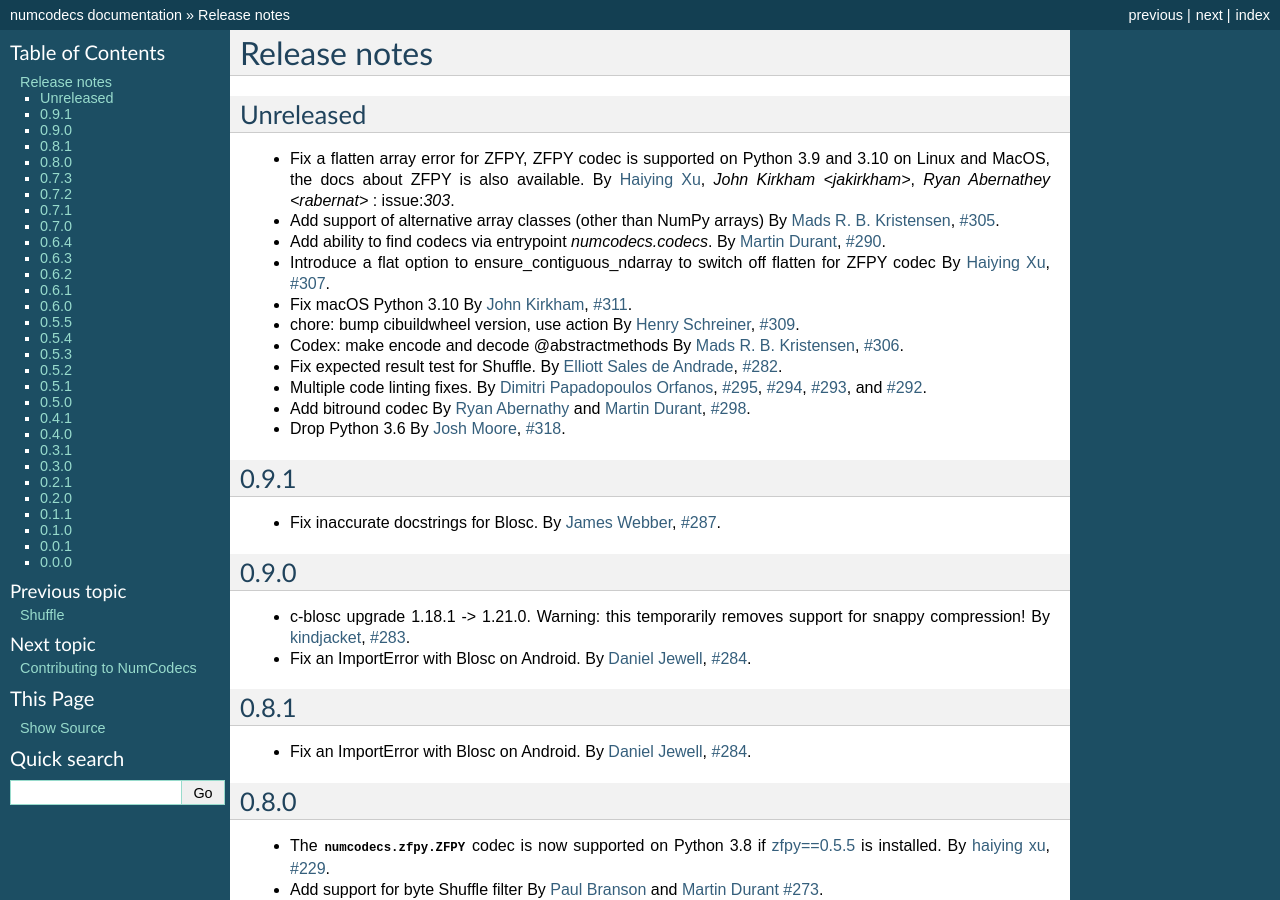
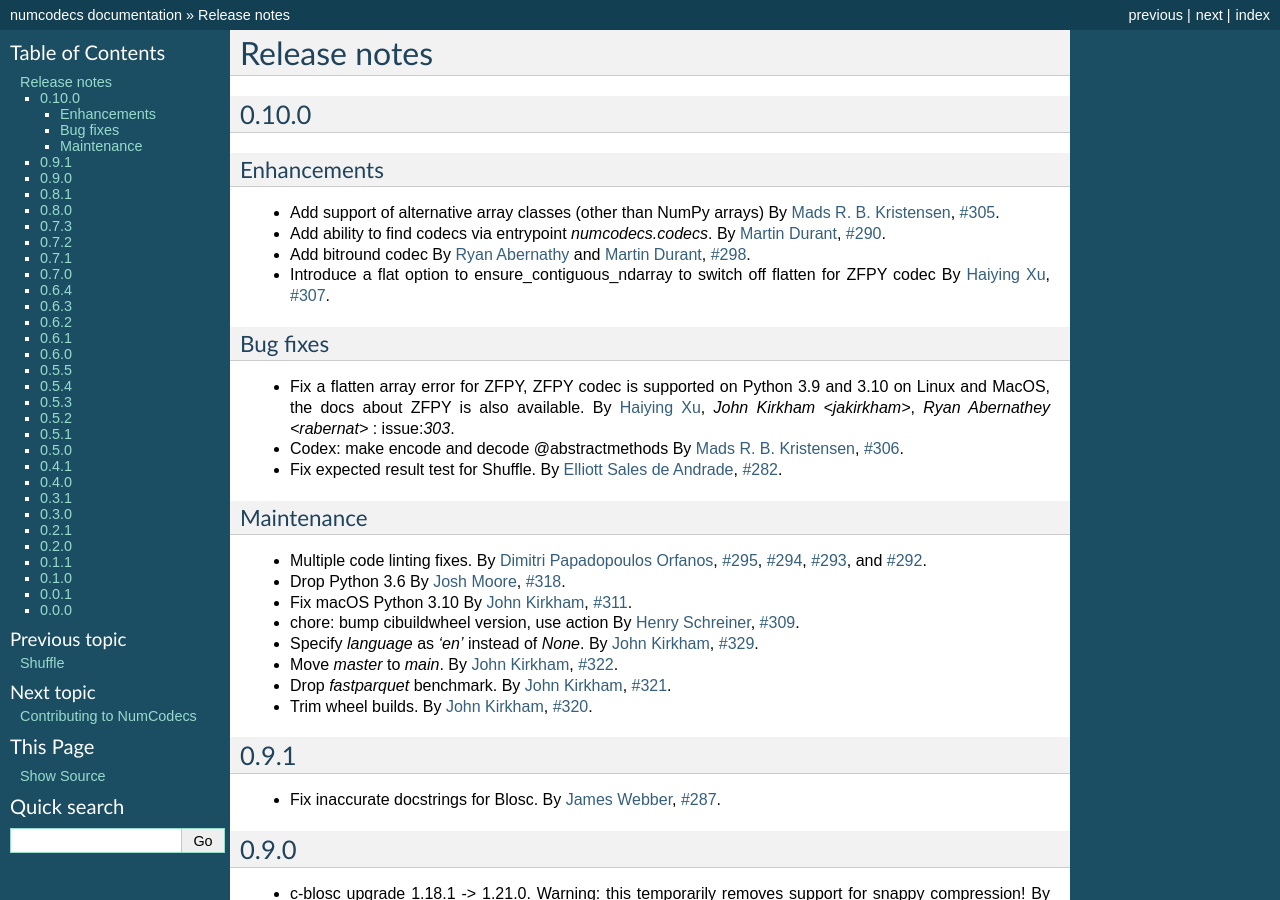
Before and after one commit to zarr-developers/numcodecs, a Sphinx documentation site: the page built from docs/release.rst, in a window 1280 px wide and 900 px high. Built offline with Sphinx 7.4.7, drawn with Linux system fonts in a browser that asks for light colours; pages that are not in the unit, such as notebooks, are missing from menus; the version number could not be read and is left out.

Commit message:
0.10.0 release notes

```diff
--- a/docs/release.rst
+++ b/docs/release.rst
@@ -1,15 +1,23 @@
 Release notes
 =============
 
-.. _unreleased:
+..
+    # Unindent the section between releases in order
+    # to document your changes. On releases it will be
+    # re-indented so that it does not show up in the notes.
 
-Unreleased
-----------
+    .. _unreleased:
 
-* Fix a flatten array error for ZFPY, ZFPY codec is supported on Python 3.9
-  and 3.10 on Linux and MacOS, the docs about ZFPY is also available.
-  By :user:`Haiying Xu <halehawk>`, `John Kirkham <jakirkham>`, `Ryan Abernathey <rabernat>` :
-  issue:`303`.
+    Unreleased
+    ----------
+
+.. _release_0.10.0:
+
+0.10.0
+------
+
+Enhancements
+~~~~~~~~~~~~
 
 * Add support of alternative array classes (other than NumPy arrays)
   By :user:`Mads R. B. Kristensen <madsbk>`, :issue:`305`.
@@ -17,8 +25,35 @@
 * Add ability to find codecs via entrypoint `numcodecs.codecs`.
   By :user:`Martin Durant <martindurant>`, :issue:`290`.
 
+* Add bitround codec
+  By :user:`Ryan Abernathy <rabernat>` and :user:`Martin Durant <martindurant>`, :issue:`298`.
+
 * Introduce a flat option to ensure_contiguous_ndarray to switch off flatten for ZFPY codec
   By :user:`Haiying Xu <halehawk>`, :issue:`307`.
+
+Bug fixes
+~~~~~~~~~
+
+* Fix a flatten array error for ZFPY, ZFPY codec is supported on Python 3.9
+  and 3.10 on Linux and MacOS, the docs about ZFPY is also available.
+  By :user:`Haiying Xu <halehawk>`, `John Kirkham <jakirkham>`, `Ryan Abernathey <rabernat>` :
+  issue:`303`.
+
+* Codex: make encode and decode @abstractmethods
+  By :user:`Mads R. B. Kristensen <madsbk>`, :issue:`306`.
+
+* Fix expected result test for Shuffle.
+  By :user:`Elliott Sales de Andrade <QuLogic>`, :issue:`282`.
+
+Maintenance
+~~~~~~~~~~~
+
+* Multiple code linting fixes.
+  By :user:`Dimitri Papadopoulos Orfanos <DimitriPapadopoulos>`,
+  :issue:`295`, :issue:`294`, :issue:`293`, and :issue:`292`.
+
+* Drop Python 3.6
+  By :user:`Josh Moore <joshmoore>`, :issue:`318`.
 
 * Fix macOS Python 3.10
   By :user:`John Kirkham <jakirkham>`, :issue:`311`.
@@ -26,21 +61,17 @@
 * chore: bump cibuildwheel version, use action
   By :user:`Henry Schreiner <henryiii>`, :issue:`309`.
 
-* Codex: make encode and decode @abstractmethods
-  By :user:`Mads R. B. Kristensen <madsbk>`, :issue:`306`.
+* Specify `language` as `'en'` instead of `None`.
+  By :user:`John Kirkham <jakirkham>`, :issue:`329`.
 
-* Fix expected result test for Shuffle.
-  By :user:`Elliott Sales de Andrade <QuLogic>`, :issue:`282`.
+* Move `master` to `main`.
+  By :user:`John Kirkham <jakirkham>`, :issue:`322`.
 
-* Multiple code linting fixes.
-  By :user:`Dimitri Papadopoulos Orfanos <DimitriPapadopoulos>`,
-  :issue:`295`, :issue:`294`, :issue:`293`, and :issue:`292`.
+* Drop `fastparquet` benchmark.
+  By :user:`John Kirkham <jakirkham>`, :issue:`321`.
 
-* Add bitround codec
-  By :user:`Ryan Abernathy <rabernat>` and :user:`Martin Durant <martindurant>`, :issue:`298`.
-
-* Drop Python 3.6
-  By :user:`Josh Moore <joshmoore>`, :issue:`318`.
+* Trim wheel builds.
+  By :user:`John Kirkham <jakirkham>`, :issue:`320`.
 
 .. _release_0.9.1:
 
```
